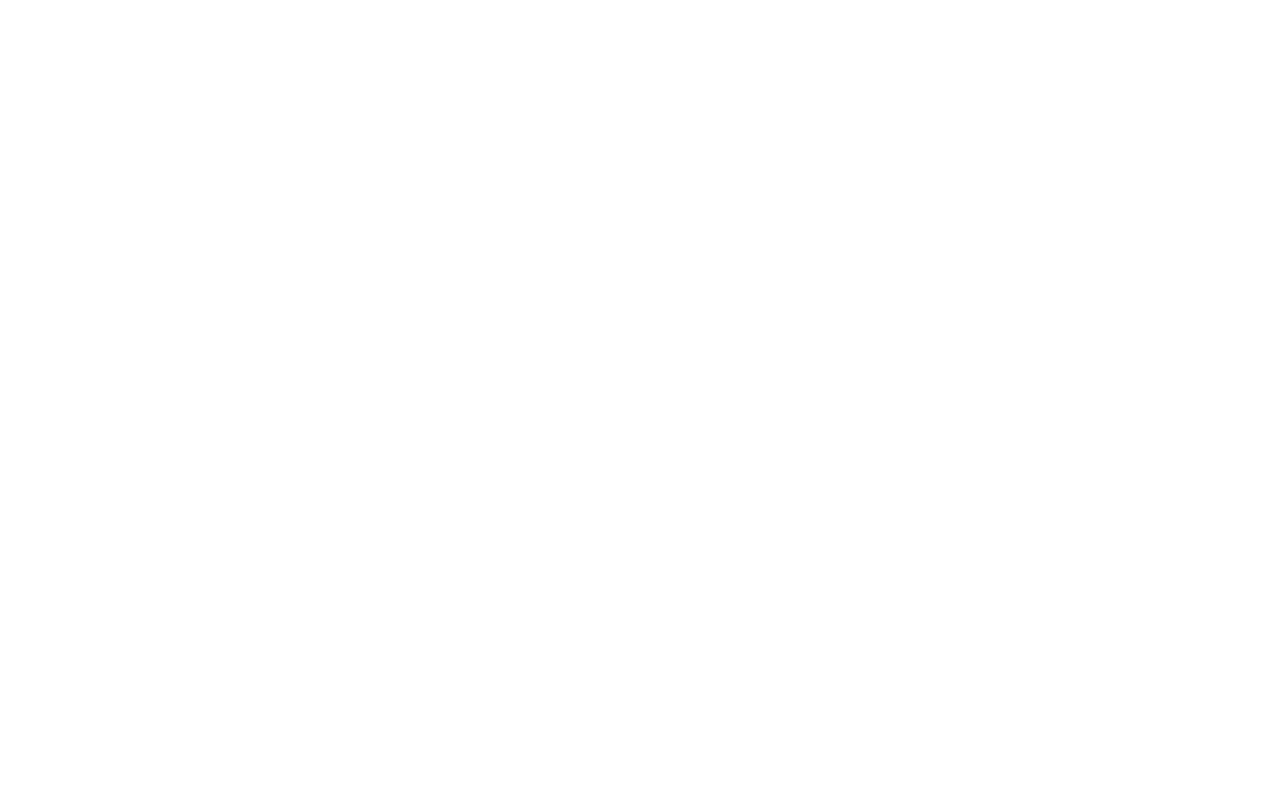
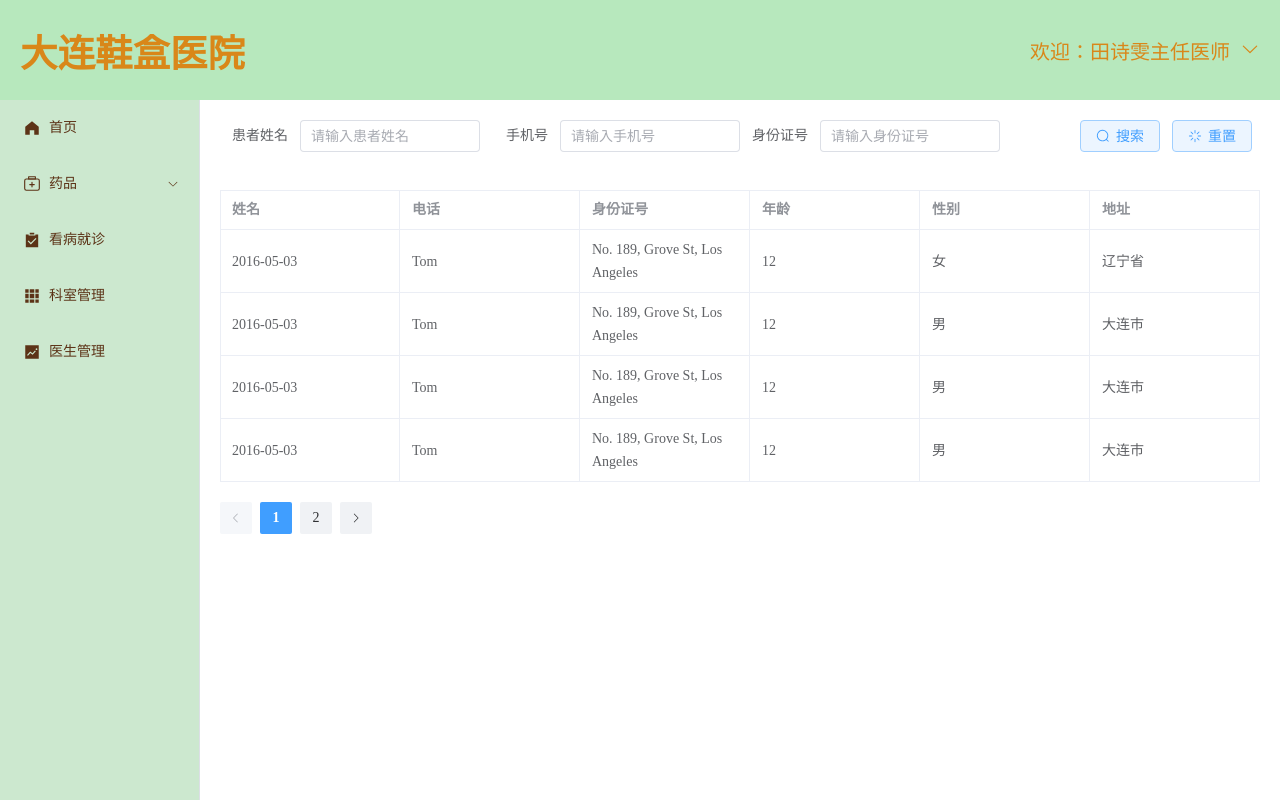
Before and after one commit to 123tsw/project, a Vue app: page /user/list in a window 1280 px wide. Before the commit this address had no page. Built offline with nearby package versions, Linux system fonts and the light colour scheme.

Commit message:
tsw新增了患者库

```diff
--- a/package.json
+++ b/package.json
@@ -13,6 +13,7 @@
     "@element-plus/icons-vue": "^2.1.0",
     "axios": "^1.3.5",
     "element-plus": "^2.3.3",
+    "mockjs": "^1.1.0",
     "particle-wave": "^1.1.3",
     "pinia": "^2.0.34",
     "pinia-plugin-persistedstate": "^3.1.0",
--- a/src/main.js
+++ b/src/main.js
@@ -17,6 +17,9 @@
 
 import './assets/main.css'
 
+// 引入mock
+import "./mock/index"
+
 const app = createApp(App)
 
 // Element图标库
--- /dev/null
+++ b/src/mock/checkList.json
@@ -0,0 +1,26 @@
+[
+    {
+        "xmfyid":"123",
+        "xmmc":"ct",
+        "gjz":"cttt",
+        "dj":"12"
+    },
+    {
+        "xmfyid":"123",
+        "xmmc":"ct",
+        "gjz":"cttt",
+        "dj":"12"
+    },
+    {
+        "xmfyid":"123",
+        "xmmc":"ct",
+        "gjz":"cttt",
+        "dj":"12"
+    },
+    {
+        "xmfyid":"123",
+        "xmmc":"ct",
+        "gjz":"cttt",
+        "dj":"12"
+    }
+]
--- /dev/null
+++ b/src/mock/index.js
@@ -0,0 +1,19 @@
+//引入mockjs库
+import Mock from "mockjs";
+//引入数据
+import checkList from "./checkList.json";
+
+//这里为了演示,就不单独建立一个bannerData的文件了
+/* const bannerData = [
+  {
+    "id|1-3": "001",
+    "name|1": ["家用电器1", "家用电器2", "家用电器3"],
+    "keywords": ["节能补贴", "4K电视", "空气净化器", "IH电饭煲", "滚筒洗衣机"],
+  }
+] */
+
+// 记录数据模板。当拦截到匹配 url 的 Ajax 请求时，将根据数据模板 template 生成模拟数据，并作为响应数据返回。
+Mock.mock("/mock/bannerData",{
+  code:200,
+  data:checkList
+});
--- a/src/router/index.js
+++ b/src/router/index.js
@@ -7,6 +7,7 @@
 import MedicineCj from '@/views/MedicineCj.vue'
 import MedicineGl from '@/views/MedicineGl.vue'
 import MedicineGy from '@/views/MedicineGy.vue'
+import UserList from '@/views/UserList.vue'
 
 const router = createRouter({
   history: createWebHistory(import.meta.env.BASE_URL),
@@ -41,6 +42,11 @@
           name: 'user',
           component: User,
         },
+        {
+          path:'user/list',
+          name:'userlist',
+          component:UserList
+        }
       ]
     },
     {
--- a/src/views/Userlist.vue
+++ b/src/views/Userlist.vue
@@ -1,240 +1,118 @@
 <template>
-<!-- <h2>患者管理/患者列表</h2>  -->
-    <div class="order-head">
-        <el-form :model="form" label-width="120px">
+    <div>
+        <el-form :model="form" label-width="80px" ref="formRef">
             <el-row>
-                <el-col :span="8">
-                    <el-form-item label="患者姓名">
-                        <el-input
-                        v-model="form.HZXM"
-                        class="w-50 m-2 input2"
-                        size="default"
-                        placeholder="输入患者姓名进行查询"
-                        >
-                        </el-input>
+                <el-col :span="6">
+                    <el-form-item label="患者姓名" prop="HZXM">
+                        <el-input v-model="form.HZXM" placeholder="请输入患者姓名"/>
                     </el-form-item>
                 </el-col>
-                <el-col :span="16">
-                    <el-form-item label="身份证号">
-                        <el-input v-model="form.HZSFZH"  placeholder="请输入身份证号..." />
-                        <el-button type="primary" plain style="margin-left: 10px;" @click="hadlesearch">
-                            <el-icon><Search /></el-icon><span>搜索</span>
+                <el-col :span="6">
+                    <el-form-item label="手机号" prop="BRDH">
+                        <el-input v-model="form.BRDH" placeholder="请输入手机号"/>
+                    </el-form-item>
+
+                </el-col>
+                <el-col :span="6">
+                    <el-form-item label="身份证号" prop="HZSFZH">
+                        <el-input v-model="form.HZSFZH" placeholder="请输入身份证号"/>
+                    </el-form-item>
+                </el-col>
+                <el-col :span="6">
+                    <el-form-item>
+                        <el-button
+                        type="primary"
+                        plain
+                        @click="onSearch(formRef)"
+                        >
+                            <el-icon><search /></el-icon>
+                            <span>搜索</span>
                         </el-button>
-                        <el-button type="primary" plain @click="handlereset">
-                            <el-icon><Loading /></el-icon><span>重置</span>
+                        <el-button
+                        type="primary"
+                        plain
+                        @click="onReset(formRef)"
+                        >
+                            <el-icon><Loading /></el-icon>
+                            <span>重置</span>
                         </el-button>
                     </el-form-item>
                 </el-col>
-
             </el-row>
         </el-form>
-        <el-dialog
-            v-model="dialogVisible"
-            title="选择挂号患者"
-            width="200px"
-        >
-        </el-dialog>
+        <el-table :data="tableData" style="width: 100%" border >
+            <el-table-column prop="HZXM" label="姓名" width="180" />
+            <el-table-column prop="BRDH" label="电话" width="180" />
+            <el-table-column prop="HZSFZH" label="身份证号" />
+            <el-table-column prop="HZNL" label="年龄" />
+            <el-table-column prop="HZXB" label="性别" />
+            <el-table-column prop="JTZZ" label="地址" />
+        </el-table>
+        <el-pagination
+        background
+        layout="prev, pager, next"
+        :total="tableData.length"
+        :page-size="pagesize" />
     </div>
-
-    <!-- 表格 -->
-    <el-table
-    :data="tableData"
-    border
-    style="width: 100%"
-
-    stripe
-    >
-        <el-table-column prop="HZSFZH" label="身份证号" width="100" fixed />
-        <el-table-column prop="HZXM" label="姓名" width="120" />
-        <el-table-column prop="HZXB" label="性别" width="120" />
-        <el-table-column prop="HZNL" label="年龄" width="120" />
-        <el-table-column prop="BRDH" label="电话" width="120" />
-        <el-table-column prop="JTZZ" label="住址" width="120" />
-        <el-table-column prop="ZHJZSJ" label="最后就诊时间" width="120"/>
-        <el-table-column prop="LXRXM" label="联系人姓名" width="120" />
-        <el-table-column prop="LXRDH" label="联系人电话" width="120"/>
-        <el-table-column prop="LXRYHZGX" label="与患者关系" width="120"/>
-        <el-table-column width="250">
-            <template #header>操作</template>
-            <template #default>
-                <el-button type="success" plain @click="handleEdit">修改</el-button>
-                <el-button type="primary" plain @click="handleinfo">就诊记录</el-button>
-            </template>
-        </el-table-column>
-        <el-table-column label="当前状态"></el-table-column>
-    </el-table>
-    <el-pagination
-      background
-      layout="prev, pager, next"
-      :total="tableData.length"
-      :page-size="pageSize"
-      class="page-pos"
-      @current-change="handelPage"
-    />
 </template>
 
 <script setup>
-import { useRoute } from 'vue-router';
-import {ref,reactive,computed} from 'vue'
-const router =useRoute()
+import {ref,reactive} from 'vue'
 const formRef = ref()
-const pageSize =ref(2) //2个一页
-const form =reactive({
-    HZKS:'',
-    JZXH:'',
-    HZSFZH:'123',
-    HZXM:'张三',
+const form = reactive({
+    HZXM:'',
+    BRDH:'',
+    HZSFZH:'',
+    HZNL:'',
     HZXB:'',
-    HZNL:'11',
-    BRDH:'11',
-    JTZZ:'辽宁省',
-    ZHJZSJ:new Date(),
-    LXRXM:'11',
-    LXRDH:'11',
-    LXRYHZGX:'',
-    bingyin:''
+    JTZZ:'',
 
 })
-const radio1 =ref('男')
-const dialogVisible = ref(false)
-
-const tableDataOrigin = [
+// 每页有2个数据
+const pagesize =ref(2)
+const tableData =[
     {
-        HZSFZH:'11',
-        HZXM:'11',
-        HZXB:'11',
-        HZNL:'11',
-        BRDH:'11',
-        JTZZ:'11',
-        ZHJZSJ:'11',
-        LXRXM:'11',
-        LXRDH:'11',
-        LXRYHZGX:'',
-        userstate: '已就诊',
-        JZXH:'01',
-
+        HZXM: '2016-05-03',
+        BRDH: 'Tom',
+        HZSFZH: 'No. 189, Grove St, Los Angeles',
+        HZNL:'12',
+        HZXB:'女',
+        JTZZ:'辽宁省'
     },
     {
-        HZSFZH:'112',
-        HZXM:'11',
-        HZXB:'11',
-        HZNL:'11',
-        BRDH:'11',
-        JTZZ:'11',
-        ZHJZSJ:'11',
-        LXRXM:'11',
-        LXRDH:'11',
-        LXRYHZGX:'',
-        userstate: '未就诊',
-        JZXH:'02'
+        HZXM: '2016-05-03',
+        BRDH: 'Tom',
+        HZSFZH: 'No. 189, Grove St, Los Angeles',
+        HZNL:'12',
+        HZXB:'男',
+        JTZZ:'大连市'
     },
     {
-        HZSFZH:'113',
-        HZXM:'11',
-        HZXB:'11',
-        HZNL:'11',
-        BRDH:'11',
-        JTZZ:'11',
-        ZHJZSJ:'11',
-        LXRXM:'11',
-        LXRDH:'11',
-        LXRYHZGX:'',
-        userstate: '已就诊',
-        JZXH:'03'
+        HZXM: '2016-05-03',
+        BRDH: 'Tom',
+        HZSFZH: 'No. 189, Grove St, Los Angeles',
+        HZNL:'12',
+        HZXB:'男',
+        JTZZ:'大连市'
     },
     {
-        HZSFZH:'112',
-        HZXM:'11',
-        HZXB:'11',
-        HZNL:'11',
-        BRDH:'11',
-        JTZZ:'11',
-        ZHJZSJ:'11',
-        LXRXM:'11',
-        LXRDH:'11',
-        LXRYHZGX:'',
-        userstate: '未就诊',
-        JZXH:'04',
-
-
-    },
+        HZXM: '2016-05-03',
+        BRDH: 'Tom',
+        HZSFZH: 'No. 189, Grove St, Los Angeles',
+        HZNL:'12',
+        HZXB:'男',
+        JTZZ:'大连市'
+    }
 ]
-const options = [
-    {
-        value:'父女'
-    },
-    {
-        value:'父子'
-    },
-    {
-        value:'母子'
-    },
-    {
-        value:'母女'
-    },
-    {
-        value:'配偶'
-    },
-    {
-        value:'其他'
-    },
-]
-const hadlesearch = ()=>{}
-const handlereset = ()=>{}
-
-
-// tableData -> 分类的数据
-const tableData =ref(tableDataOrigin)
-// ----------------------方法区--------------------------
-// 搜索按钮
-const handelSearch = ()=>{}
-const handleEdit = ()=>{}
-// 点击就诊记录，弹出患者信息
-const handleinfo = ()=>{
-    dialogVisible.value = true
+// 方法区=======================================================================
+const onReset =()=>{
+    formRef.value.resetFields()
 }
-
-
-
-
-
-
-
-
-
-const handelPage = ()=>{}
-
-// 筛选
-const handelState =()=>{
-
-}
-// 分页
-const tablePageData = ref()
 </script>
 
 <style lang="scss" scoped>
-.order-head{
-    /* display: flex;
-    justify-content: space-between;
-    padding: 10px; */
-    padding: 10px;
-}
-.input1{
-    width: 200px;
-}
-.page-pos{
-    float: right;
-    margin: 20px;
+.el-table{
+    margin-bottom: 20px;
     margin-top: 20px;
 }
-.el-button-add{
-    margin-top: 15px;
-    margin-left: 15px;
-}
-.el-input{
-    width: 200px;
-}
-.input2{
-    width: 200px;
-}
 </style>
```
Also changed, not shown: src/api/shops.js (added, +38 -0 lines), src/api/users.js (added, +21 -0 lines), src/views/User.vue (+80 -60 lines), 1 other file (tests, documents, lock files or other folders).
